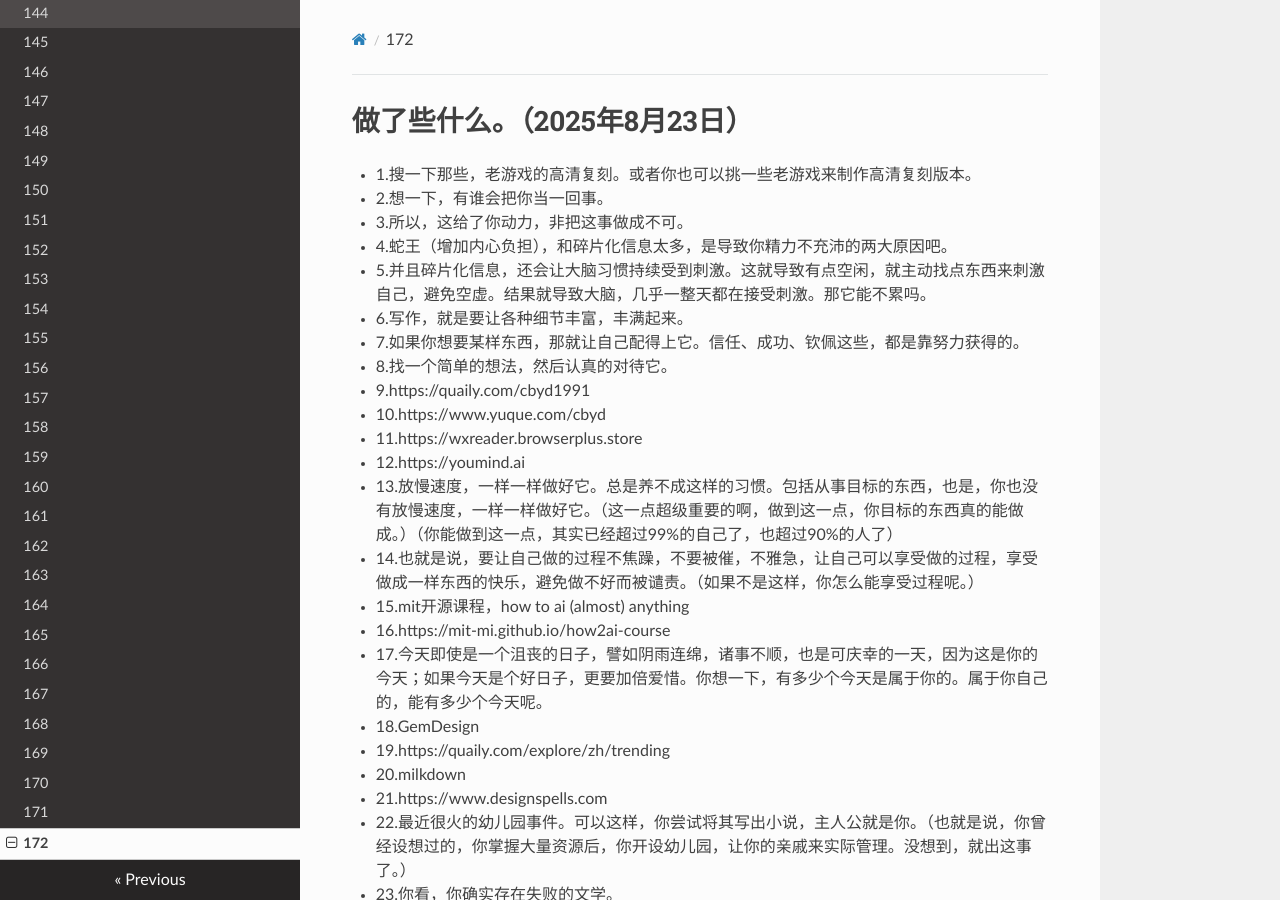
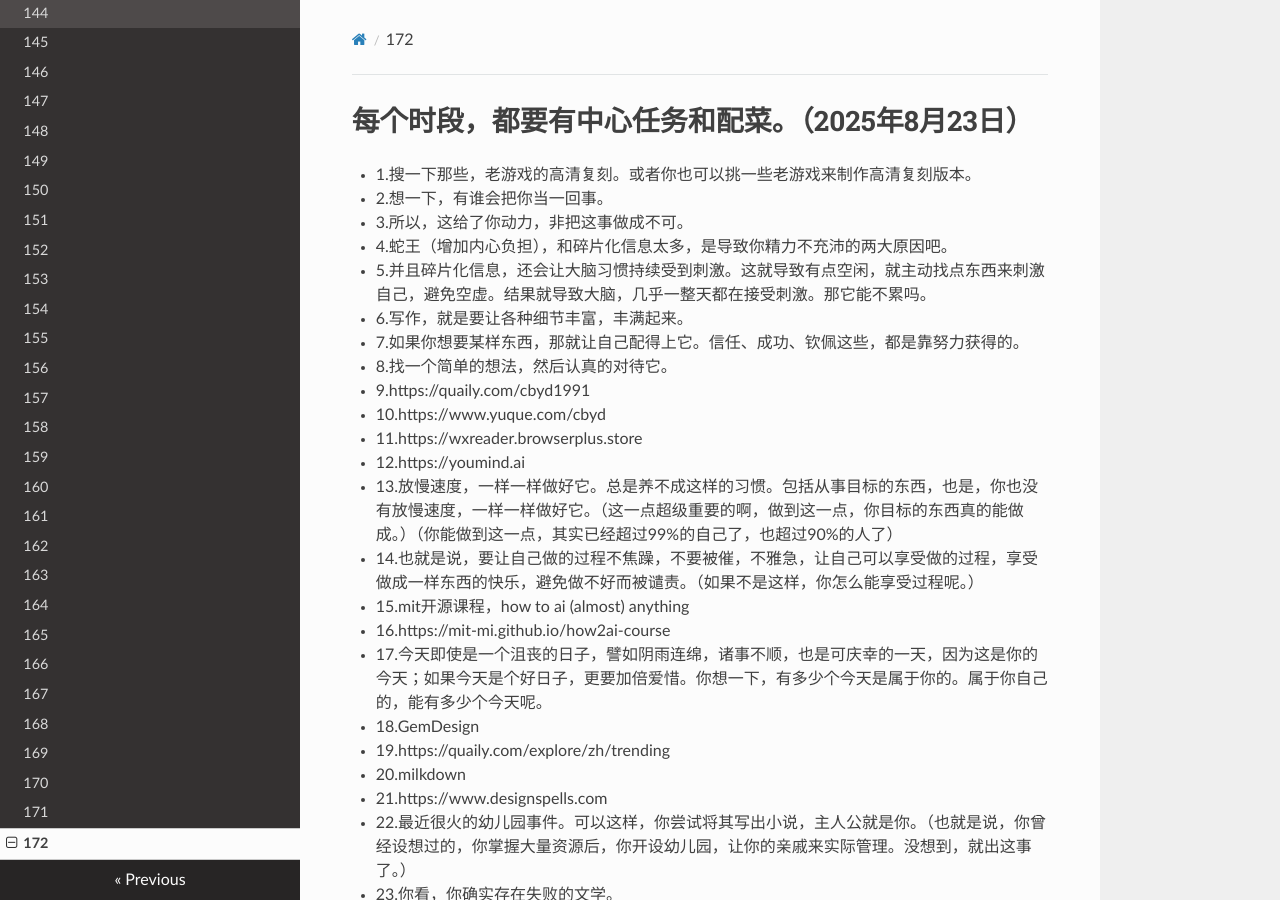
Before and after one commit to lizkca/theblog, an MkDocs documentation site: the page built from docs/172.md, in a window 1280 px wide and 900 px high. Built offline with MkDocs 1.6.1, drawn with Linux system fonts in a browser that asks for light colours; nearby versions of some CDN libraries.

Commit message:
fix 172.md

```diff
--- a/docs/172.md
+++ b/docs/172.md
@@ -1,4 +1,4 @@
-# 做了些什么。（2025年8月23日）
+# 每个时段，都要有中心任务和配菜。（2025年8月23日）
 
 - 1.搜一下那些，老游戏的高清复刻。或者你也可以挑一些老游戏来制作高清复刻版本。
 - 2.想一下，有谁会把你当一回事。
```
